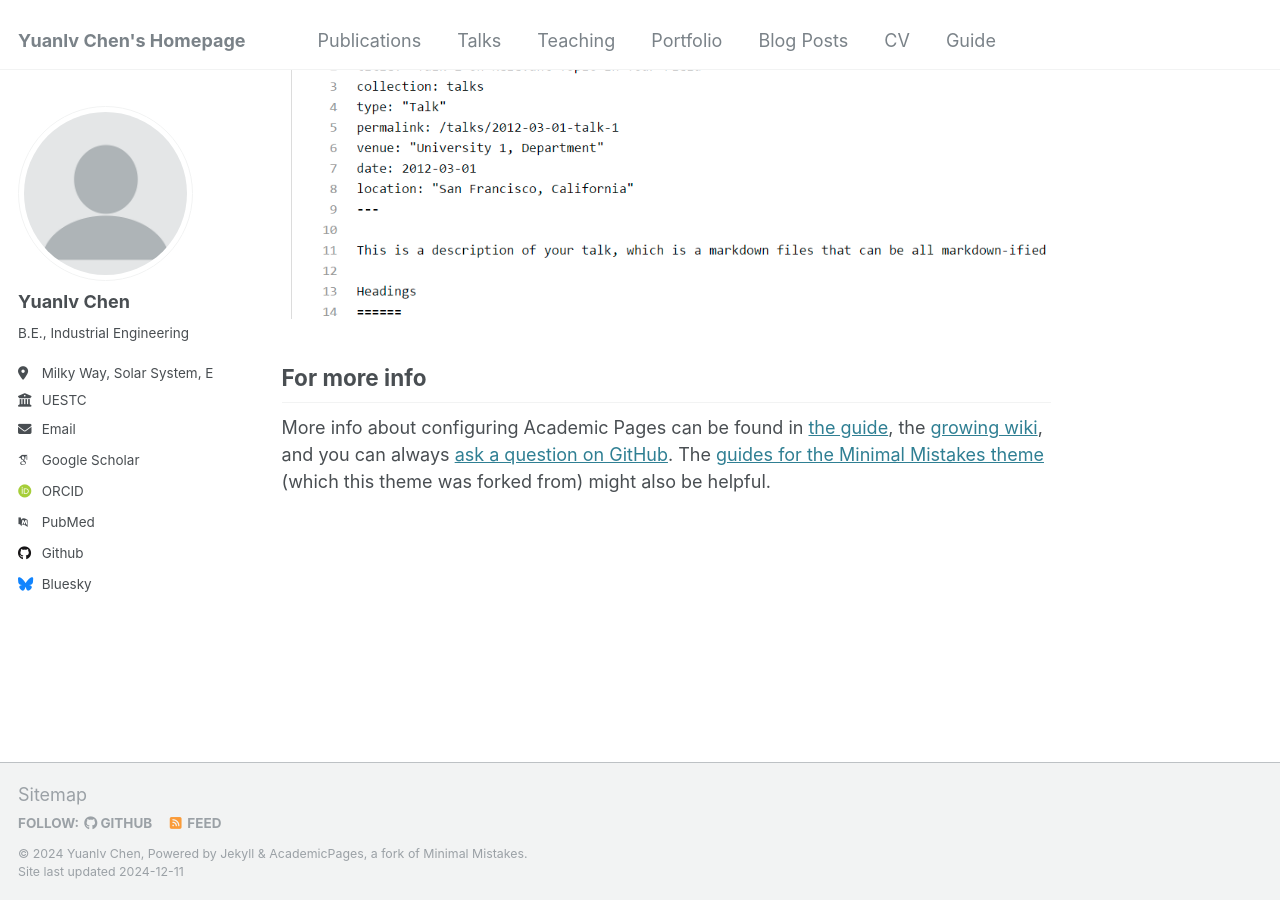
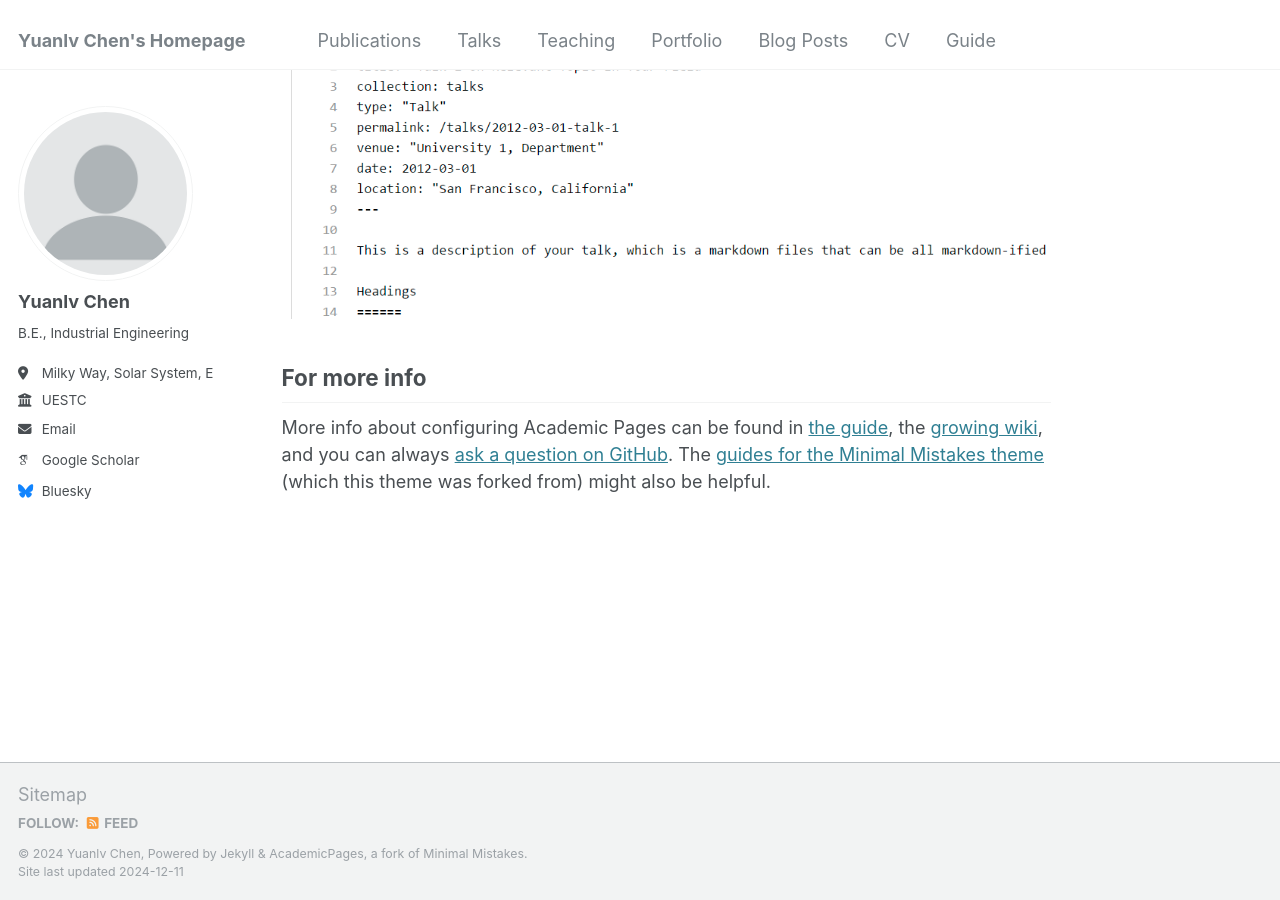
Before and after one commit to YLchen22/YLchen22.github.io, a Jekyll site: the page built from _pages/about.md, in a window 1280 px wide and 900 px high, scrolled down 2557 px. Built offline with Jekyll 4.4.1, drawn with Linux system fonts in a browser that asks for light colours; some web fonts are replaced; part of the change alters nothing that is shown.

Commit message:
Update _config.yml

```diff
--- a/_config.yml
+++ b/_config.yml
@@ -34,9 +34,9 @@ author:
   arxiv            : # URL - Update with the correct link to your profile
   googlescholar    : ""
   impactstory      : # URL
-  orcid            : ""
+  orcid            : # URL
   semantic         : # URL
-  pubmed           : ""
+  pubmed           : # URL
   researchgate     : # URL
   scopus           : # URL
 
@@ -44,7 +44,7 @@ author:
   bitbucket        : # Username - Update with your username on the site
   codepen          : # Username
   dribbble         : # Username
-  github           : "academicpages"
+  github           : # URL
   kaggle           : # Username
   stackoverflow    : # User number or user number and name (i.e., use "1" or "1/jeff-atwood")
 
```
